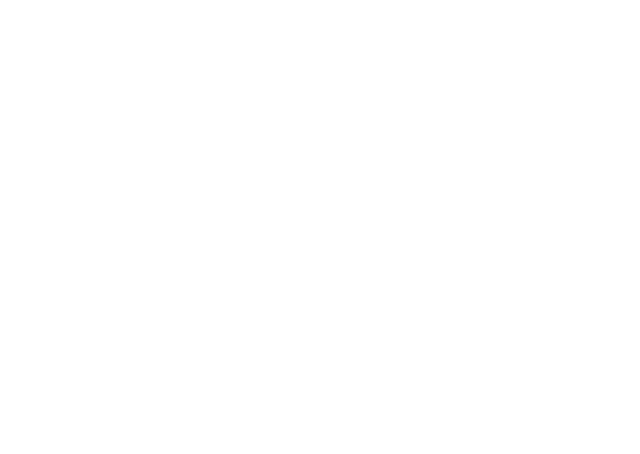
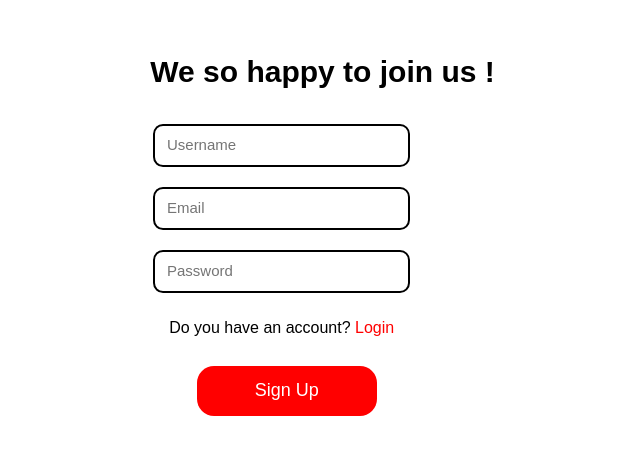
Before and after one commit to amirziyacode/Book-store-vita, a React (Vite) app: page /singUp in a window 1280 px wide. Before the commit this address had no page. Shown: the part 142-596 px from the top of the page, without its empty margins (352-992 px from the left). Built offline with nearby package versions, Linux system fonts and the light colour scheme; a web font is replaced by a local one.

Commit message:
sign up page

```diff
--- a/src/App.jsx
+++ b/src/App.jsx
@@ -2,12 +2,14 @@
 import { BrowserRouter, Routes, Route } from "react-router-dom";
 import Home from "./componets/home.";
 import Login from "./componets/Login";
+import SingUp from "./componets/SignUp";
 
 export default function App() {
   return (
     <BrowserRouter>
       <Routes>
         <Route>
+          <Route path="/singUp" element={<SingUp/>}/>
             <Route path="/login" element={<Login/>} />
           <Route index element={<Home/>} />
         </Route>
--- a/src/componets/Login.jsx
+++ b/src/componets/Login.jsx
@@ -14,7 +14,7 @@
             <div className="form-input">
                 <input type="email" placeholder="Email"/>
                 <input type="password" placeholder="Password"/>
-                <p>You don't have an account? <span className="login-btn" onClick={() =>navigate('/')}>SingUp</span></p>
+                <p>You don't have an account? <span className="login-btn" onClick={() =>navigate('/SingUp')}>SingUp</span></p>
                 <button>Login</button>
             </div>
         </div>
--- a/src/componets/Navbar.jsx
+++ b/src/componets/Navbar.jsx
@@ -13,7 +13,7 @@
                 <li>BookStroes</li>
                 <li onClick={() =>  navigate('/login')}>Login</li>
             </ul>
-            <button class="btn-outline"><p class="text-btn">Sing Up</p></button>
+            <button class="btn-outline" onClick={() => navigate('/SingUp')}><p class="text-btn">Sing Up</p></button>
         </nav>
         </>
     )
--- /dev/null
+++ b/src/componets/SignUp.jsx
@@ -0,0 +1,24 @@
+import React from "react";
+import "../css/SignUp.css";
+import { useNavigate } from 'react-router-dom';
+function SingUp(){
+    const navigate = useNavigate();
+    return(
+        <>
+        <div className="form">
+            <div className="form-title-signUp">
+            <h2>We so happy to join us !</h2>
+            </div>
+            <div className="form-input">
+                <input type="text" placeholder="Username"/>
+                <input type="email" placeholder="Email"/>
+                <input type="password" placeholder="Password"/>
+                <p>Do you have an account? <span className="login-btn" onClick={() =>navigate('/login')}>Login</span></p>
+                <button>Sign Up</button>
+            </div>
+        </div>
+        </>
+    )
+}
+
+export default SingUp;
--- /dev/null
+++ b/src/css/SignUp.css
@@ -0,0 +1,56 @@
+.form{
+    width: 66%;
+    margin-top: 15%;
+    margin-left: 33%;
+}
+h2{
+    font-size:30px
+}
+.form-title-signUp{
+    display: flex;
+    width: 45%;
+    margin-left: 7%;
+    flex-direction: row;
+    height:20%;
+}
+.form-input{
+    width:50%;
+    align-items: center;
+    display: flex;
+    flex-direction:column;
+}
+input{
+    padding: 12px;
+    margin: 10px;
+    width: 55%;
+    border-radius:10px;
+    border: 2px solid black;
+}
+input::placeholder{
+    font-size:15px;
+    font-family: sans-serif;
+}
+button{
+    margin-top: 3%;
+    width: 180px;
+    border: none;
+    margin-left: 10px;
+    background-color: red;
+    color: white;
+    border-radius:17px;
+    height: 50px;
+    font-size: 18px;
+    text-align: center;
+    transition: opacity 0.8s;
+}
+button:hover{
+    opacity: 70%;
+    cursor: pointer;
+}
+.login-btn{
+    color: red;
+}
+.login-btn:hover{
+    text-decoration: underline;
+    cursor: pointer;
+}
```
